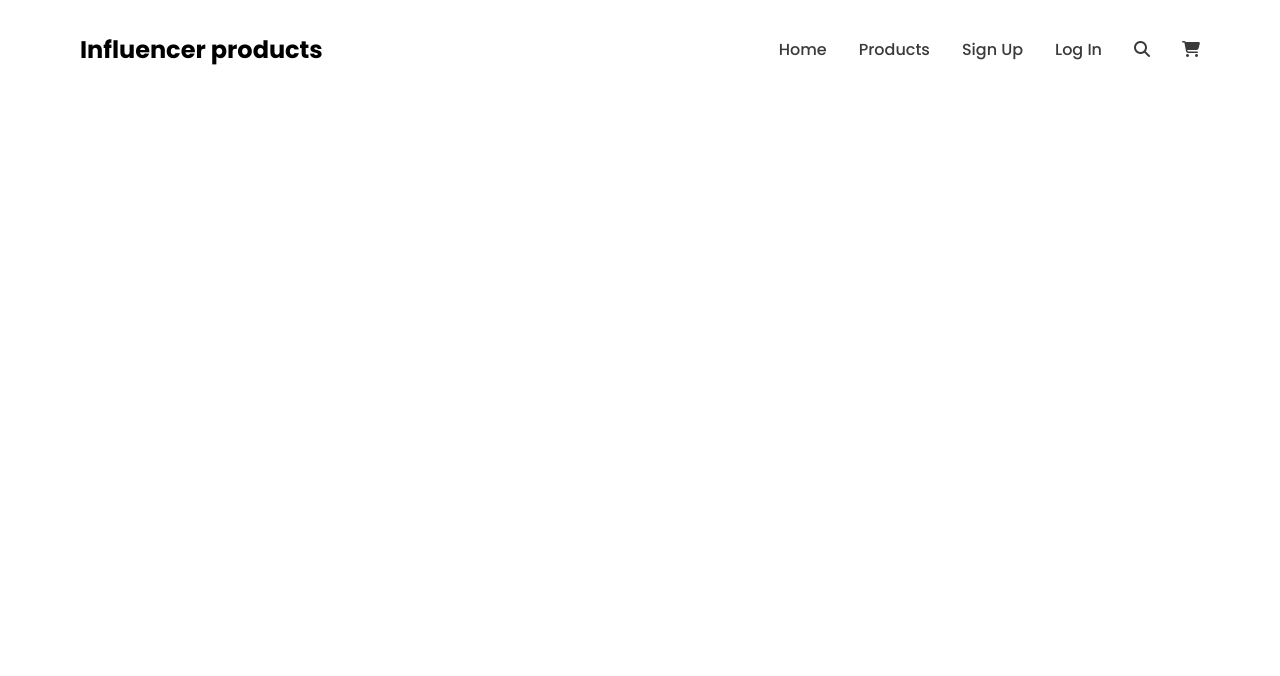
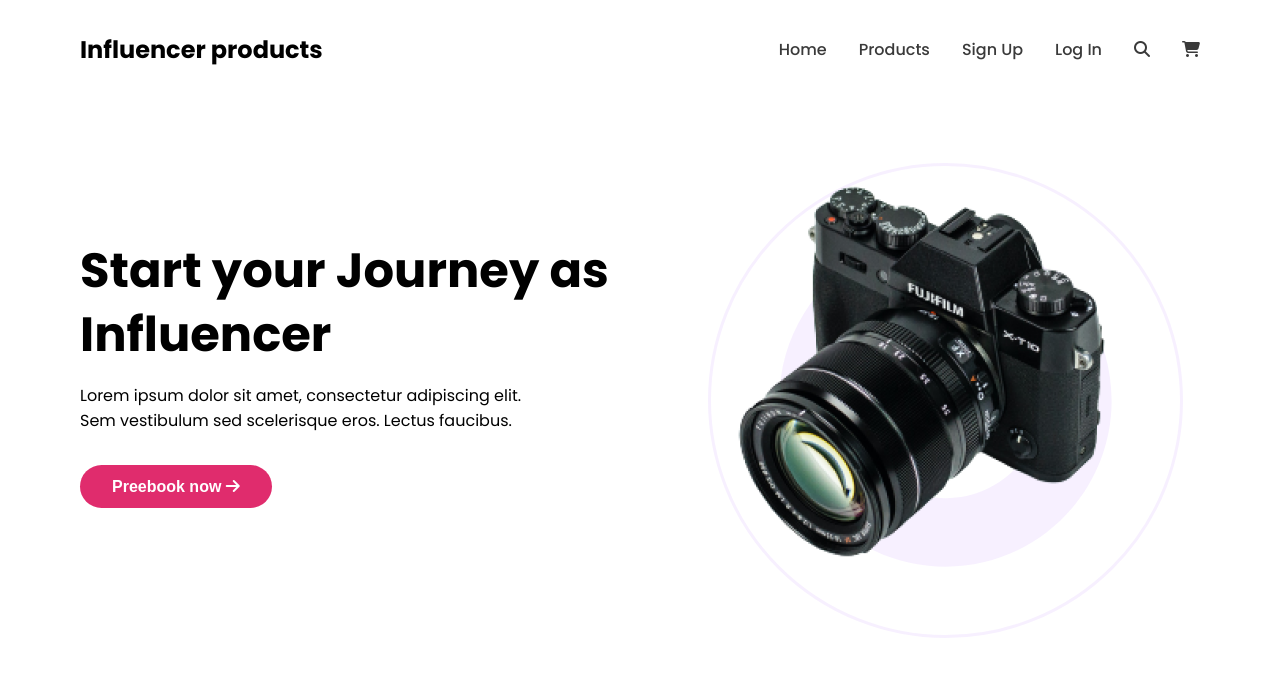
Before and after one commit to purnadebpaul64/ph-influencer-gear, a plain HTML site: page index.html in a window 1280 px wide. Drawn offline with Linux system fonts and the light colour scheme.

Commit message:
added hero section

```diff
--- a/index.html
+++ b/index.html
@@ -12,7 +12,6 @@
   </head>
   <body>
     <header>
-      <div class="navigation-section">
       <nav>
         <div class="logo-text">
           <h2>Influencer products</h2>
@@ -32,7 +31,22 @@
           </ul>
         </div>
       </nav>
+      <section class="hero-section">
+        <div class="hero-left">
+          <h1>Start your Journey as Influencer</h1>
+          <p>
+            Lorem ipsum dolor sit amet, consectetur adipiscing elit. Sem
+            vestibulum sed scelerisque eros. Lectus faucibus.
+          </p>
+          <button class="primary-btn btn">
+            Preebook now <i class="fa-solid fa-arrow-right"></i>
+          </button>
         </div>
+        <div class="hero-right">
+          <img class="bg-img" src="images/Circle design.svg" alt="" />
+          <img src="images/main-camera.png" alt="" />
+        </div>
+      </section>
     </header>
     <main></main>
     <footer></footer>
--- a/styles/style.css
+++ b/styles/style.css
@@ -11,6 +11,10 @@
   font-family: "Poppins", serif;
   margin: 0 auto;
 }
+h1 {
+  font-size: 3rem;
+  line-height: 4rem;
+}
 
 :root {
   --pri-c: #e02c6d;
@@ -21,6 +25,20 @@
   --dark-4: #787885;
   --dark-5: rgba(94, 99, 102, 1);
   --dark-6: #6c6c6c;
+}
+
+/* ===== Common Designs ===== */
+.btn {
+  background-color: var(--pri-c);
+  color: #ffffff;
+  font-size: 1rem;
+  font-weight: 700;
+  border: none;
+  padding: 0.8rem 2rem;
+  margin-top: 1rem;
+}
+.primary-btn {
+  border-radius: 2rem;
 }
 
 /* ===== Navigation section ===== */
@@ -43,3 +61,24 @@
   font-weight: 500;
   font-size: 1rem;
 }
+
+/* ===== Hero Section ===== */
+.hero-section {
+  display: grid;
+  grid-template-columns: repeat(2, 1fr);
+  gap: 2rem;
+  align-items: center;
+  padding-top: 4rem;
+}
+.hero-left p {
+  margin: 16px 0;
+  width: 85%;
+}
+.hero-right {
+  text-align: center;
+}
+.hero-right .bg-img {
+  text-align: center;
+  z-index: -1;
+  position: absolute;
+}
```
Lines whose indentation alone changed are shown as unchanged.
